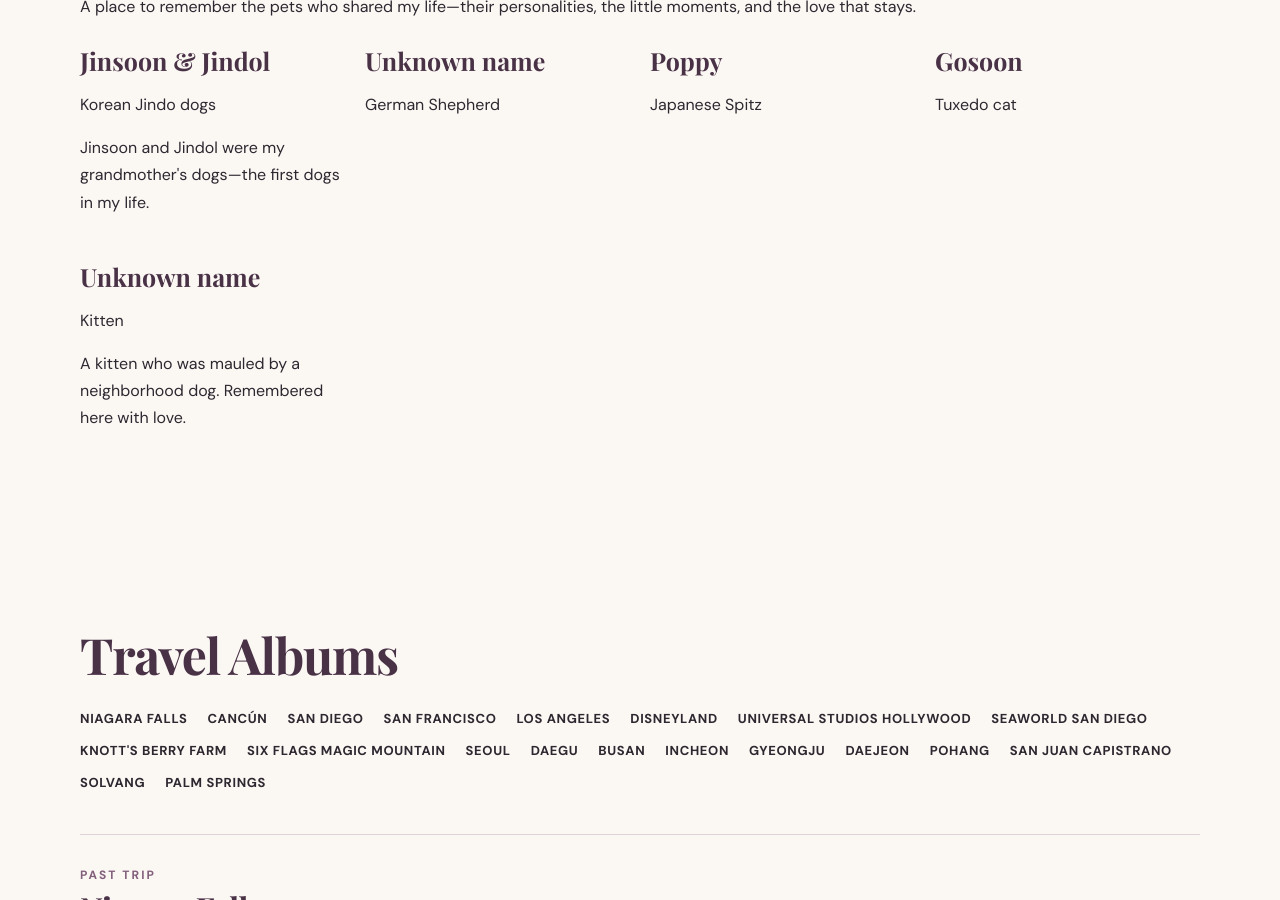
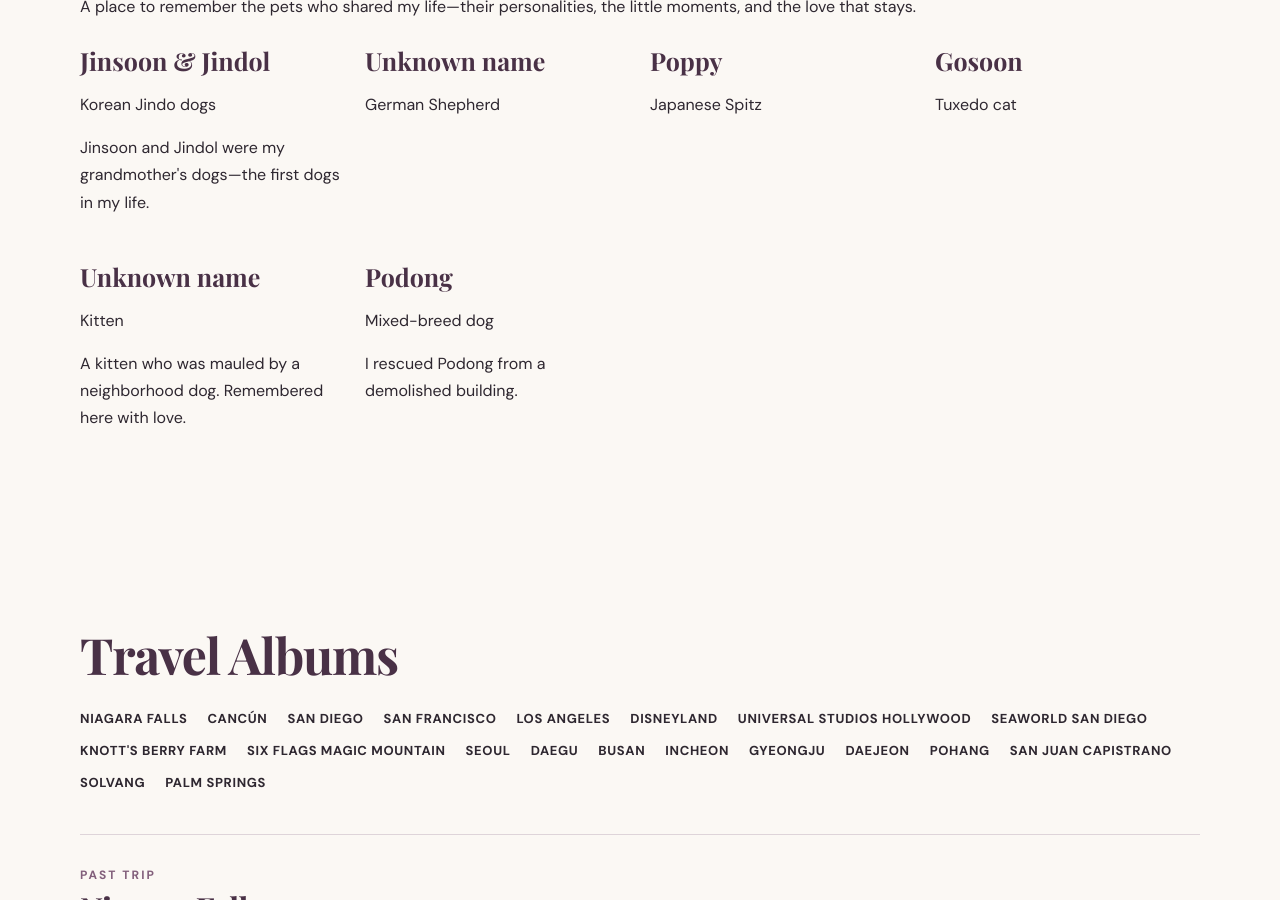
Before and after one commit to lydiarim22-coder/mindoflydia, a Jekyll site: the page built from photo-gallery.html, in a window 1280 px wide and 900 px high, scrolled down 1449 px. Built offline with Jekyll 4.4.1, drawn with Linux system fonts in a browser that asks for light colours; some web fonts are replaced.

Commit message:
Add Podong to pet memorial gallery

```diff
--- a/_data/dog_memorials.yml
+++ b/_data/dog_memorials.yml
@@ -17,3 +17,7 @@
 - name: "Unknown name"
   breed: Kitten
   memory: "A kitten who was mauled by a neighborhood dog. Remembered here with love."
+
+- name: Podong
+  breed: Mixed-breed dog
+  memory: "I rescued Podong from a demolished building."
```
